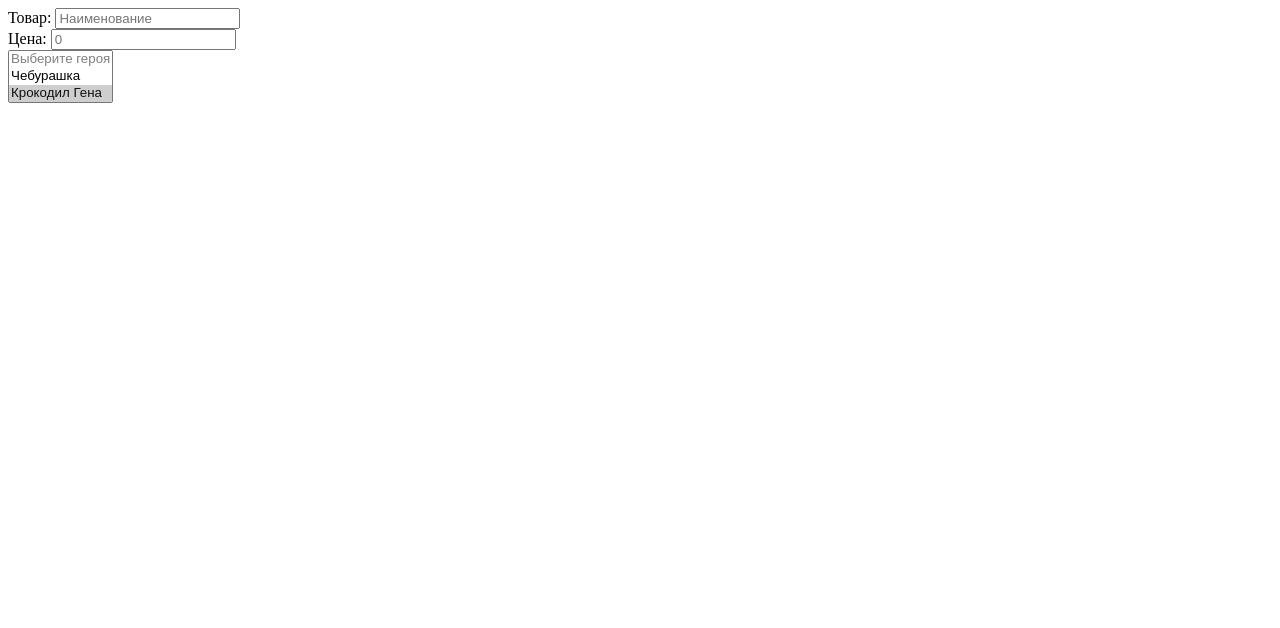
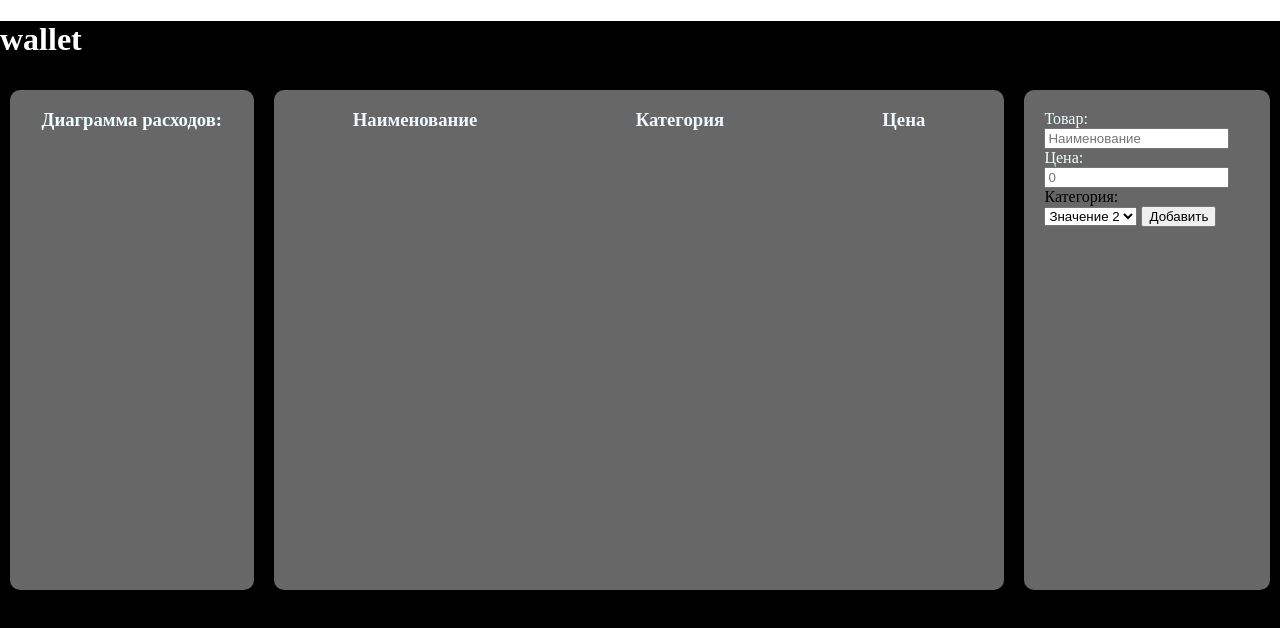
Before and after one commit to antolow/wallet, a plain HTML site: page index.html in a window 1280 px wide. Drawn offline with Linux system fonts and the light colour scheme.

Commit message:
Add files via upload

```diff
--- a/index.html
+++ b/index.html
@@ -1,40 +1,75 @@
 <!DOCTYPE html>
 <html lang="en">
+
 <head>
     <meta charset="UTF-8">
     <meta http-equiv="X-UA-Compatible" content="IE=edge">
     <meta name="viewport" content="width=device-width, initial-scale=1.0">
+    <link rel="stylesheet" href="style.css">
     <title>Document</title>
 </head>
+
 <body>
     <div class="wrapper">
-        <div class="DIO">
+        <h1 class="title">
+            wallet
+        </h1>
+        <div class="container ">
+            <div class="DIO main">
+                <h3 class="title--dio">
+                    Диаграмма расходов:
+                </h3>
+                 <!-- <div class="FastFood dio">
 
                 </div>
-        <div class="list">
+                <div class="Sport dio">
 
                 </div>
-        <div class="tovarishe">
+                <div class="Product dio">
+
+                </div>
+                <div class="Games dio">
+
+                </div> -->
+            </div>
+                <div class="list main">
+                    <header class="head">
+                        <h3 class="name_head">
+                            Наименование
+                        </h3>
+                        <h3 class="category_head">
+                            Категория
+                        </h3>
+                        <h3 class="price_head">
+                            Цена
+                        </h3>
+                    </header>
+                </div>
+                <div class="tovarishe main">
                     <div class="tovar">
                         <div class="tovarik">
                             Товар:
+                        </div>
                           <input type="text" placeholder="Наименование">
-                </div>
                         <div class="price">
                             Цена:
+                        </div>
                         <input type="text" placeholder="0">
+
+                        <div class="category">
+                            Категория:
+
                         </div>
-                <div class="category">
-                    <select size="3" multiple name="hero[]">
-                        <option disabled>Выберите героя</option>
-                        <option value="Чебурашка">Чебурашка</option>
-                        <option selected value="Крокодил Гена">Крокодил Гена</option>
-                        <option value="Шапокляк">Шапокляк</option>
-                        <option value="Крыса Лариса">Крыса Лариса</option>
+                        <select name="select">
+                                <option value="value1">Значение 1</option>
+                                <option value="value2" selected>Значение 2</option>
+                                <option value="value3">Значение 3</option>
                             </select>
+                        <button class="button">Добавить</button>
                     </div>
                 </div>
             </div>
         </div>
 </body>
+
 </html>
--- /dev/null
+++ b/style.css
@@ -0,0 +1,74 @@
+* {
+    box-sizing: border-box;
+}
+
+html,
+body {
+    height: 100%;
+}
+
+body {
+    margin: 0;
+
+}
+
+ul {
+    margin: 0;
+    padding: 0;
+}
+
+ul>li {
+    list-style: none;
+}
+
+.wrapper {
+    background-color: black;
+    height: 100vh;
+}
+
+.title {
+    color: white;
+}
+
+.main {
+    background-color: rgb(103, 103, 103);
+    margin: 10px;
+    height: 500px;
+    border-radius: 10px;
+}
+
+.container {
+    display: flex;
+}
+
+.head {
+    display: flex;
+   justify-content: space-around;
+   color: aliceblue;
+}
+
+.list {
+    width: 60%;
+}
+
+.DIO {
+    width: 20%;
+}
+
+.tovarishe {
+    width: 20%;
+    padding: 20px;
+}
+
+.title--dio {
+    text-align: center;
+    color: azure;
+}
+
+.tovarik {
+    color: azure;
+}
+
+.price {
+    color: azure;
+}
```
Lines whose indentation alone changed are shown as unchanged.
